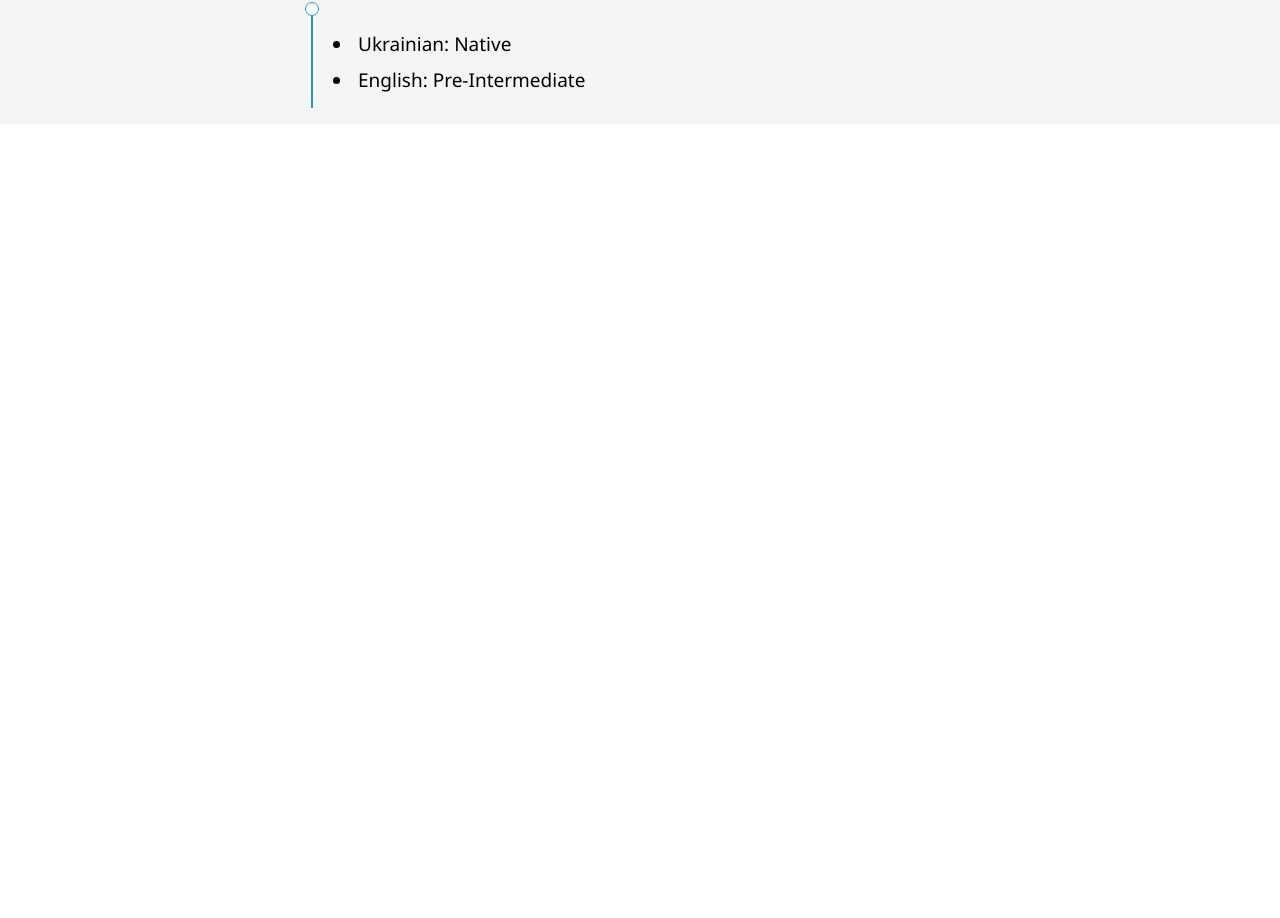
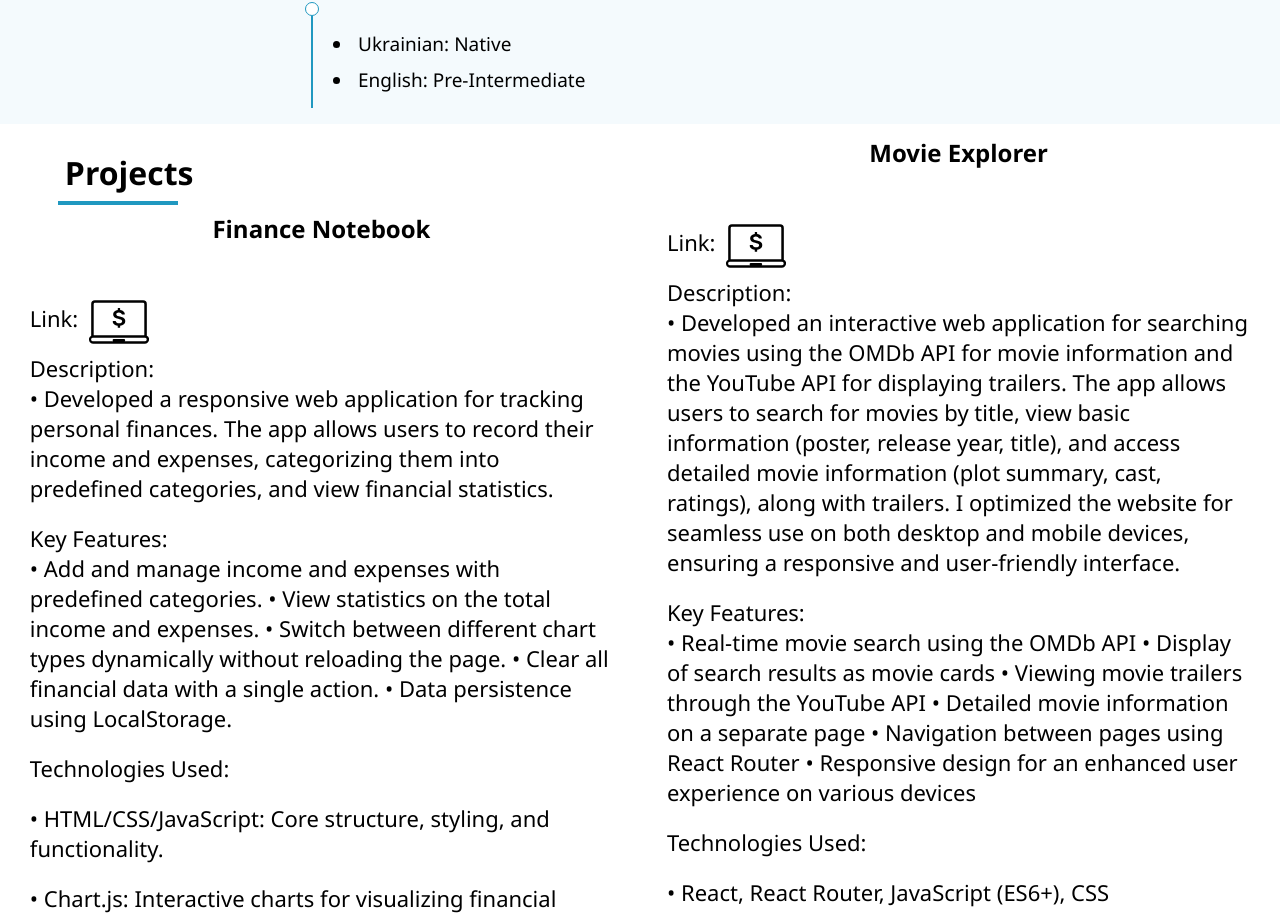
Before and after one commit to Parkhomov/Portfolio, a React (Vite) app: page / in a window 1280 px wide. Shown: the part 2646-3564 px from the top of the page. Before the commit the page ends 2770 px from the top, so only its background shows below. Built offline with nearby package versions, Linux system fonts and the light colour scheme.

Commit message:
projects_is_ready

```diff
--- a/src/css/Projects.css
+++ b/src/css/Projects.css
@@ -0,0 +1,89 @@
+.projects-container {
+    width: 100%;
+    height: 95%;
+    min-height: 100vh;
+    display: flex;
+    align-items: center;
+    justify-content: center;
+    flex-wrap: wrap;
+    transition: 1.5s ease-in-out all;
+    /* opacity: 0; */
+}
+
+.financeNotebook-container {
+    max-width: 49%;
+    width: 100%;
+    height: auto;
+    min-height: 50vh;
+    /* background-color: blue; */
+    margin: 5px;
+}
+
+
+
+.movieExplorer-container {
+    max-width: 49%;
+    width: 100%;
+    height: auto;
+    min-height: 50vh;
+    /* background-color: green; */
+    margin: 5px;
+}
+
+@media screen and (max-width: 998px) {
+    .financeNotebook-container, .movieExplorer-container {
+        max-width: 100%;
+    }
+}
+
+.projects-title {
+    margin: 7px;
+    font-family:'Segoe UI', Tahoma, Geneva, Verdana, sans-serif;
+    position: relative;
+    left: 50px;
+}
+
+.dsa {
+    position: relative;
+    left: 50px;
+}
+
+
+
+.res-title-h2 {
+    font-family:'Segoe UI', Tahoma, Geneva, Verdana, sans-serif;
+    margin: 7px;
+    text-align: center;
+}
+
+.financeNotebook-container ul, .movieExplorer-container ul {
+    font-family:'Segoe UI', Tahoma, Geneva, Verdana, sans-serif;
+    margin: 7px;
+    padding: 5px;
+    font-size: 22px;
+    font-weight: 500;
+    list-style: none;
+}
+.financeNotebook-container ul li, .movieExplorer-container ul li {
+    padding: 10px;
+}
+
+.financeNotebook-container ul li p, .movieExplorer-container ul li p {
+    font-weight: 400;
+}
+
+.project-image {
+    width: 60px;
+    height: 60px;
+    /* display: block; */
+    position: relative;
+    top: 25px;
+    left: 5px;
+    transition: all ease-in-out 0.5s;
+    background: none;
+}
+
+.project-image:hover {
+    transform: scale(120%);
+    box-shadow: 2px 30px 30px rgba(0,0,0,0.5);
+}
--- a/src/css/Resume.css
+++ b/src/css/Resume.css
@@ -7,7 +7,7 @@
     justify-content: center;
     flex-wrap: wrap;
     transition: 1.5s ease-in-out all;
-    background-color: whitesmoke;
+    background-color: #f4fafd;
     opacity: 0;
 }
 
@@ -45,7 +45,7 @@
     width: 12px;
     height: 12px;
     background-color: #fff;
-    border: 1px solid rgb(32, 152, 192);;
+    border: 1px solid rgb(32, 152, 192);
     border-radius: 50%;
 }
 
--- a/src/module/Projects.jsx
+++ b/src/module/Projects.jsx
@@ -1,6 +1,61 @@
+import "../css/Projects.css"
+
 function Projects() {
     return (
         <>
+            <div className="projects-container">
+                <div className="financeNotebook-container">
+                    <h1 className="projects-title">Projects</h1>
+                    <hr className="dsa" />
+                    <h2 className="res-title-h2">Finance Notebook </h2>
+                    <ul>
+                        <li>Link: <a target="_blank" href="https://parkhomov.github.io/FinanceNotebook/"><img className="project-image" src="/finnotebook.svg" alt="https://parkhomov.github.io/FinanceNotebook/" /></a></li>
+                        <li>Description:
+                            <p>• Developed a responsive web application for tracking personal finances. The app allows users
+                                to record their income and expenses, categorizing them into predefined categories,
+                                and view financial statistics.
+                            </p>
+                        </li>
+                        <li>Key Features:
+                            <p>• Add and manage income and expenses with predefined categories.
+                                • View statistics on the total income and expenses.
+                                • Switch between different chart types dynamically without reloading the page.
+                                • Clear all financial data with a single action.
+                                • Data persistence using LocalStorage.
+                            </p>
+                        </li>
+                        <li>Technologies Used: </li>
+                        <li><p>• HTML/CSS/JavaScript: Core structure, styling, and functionality.</p></li>
+                        <li><p>• Chart.js: Interactive charts for visualizing financial data.</p></li>
+                    </ul>
+                </div>
+                <div className="movieExplorer-container">
+                <h2 className="res-title-h2">Movie Explorer </h2>
+                    <ul>
+                        <li>Link: <a target="_blank" href="https://parkhomov.github.io/MovieExplorer/"><img className="project-image" src="/finnotebook.svg" alt="https://parkhomov.github.io/FinanceNotebook/" /></a></li>
+                        <li>Description:
+                            <p>• Developed an interactive web application for searching movies using the OMDb API for movie information and
+                                the YouTube API for displaying trailers. The app allows users to search for movies by title, view basic information
+                                (poster, release year, title), and access detailed movie information (plot summary, cast, ratings), along with trailers.
+                                I optimized the website for seamless use on both desktop and mobile devices, ensuring a responsive and user-friendly interface.
+                            </p>
+                        </li>
+                        <li>Key Features:
+                            <p>•	Real-time movie search using the OMDb API
+                                •	Display of search results as movie cards
+                                •	Viewing movie trailers through the YouTube API
+                                •	Detailed movie information on a separate page
+                                •	Navigation between pages using React Router
+                                •	Responsive design for an enhanced user experience on various devices
+
+                            </p>
+                        </li>
+                        <li>Technologies Used: </li>
+                        <li><p>• React, React Router, JavaScript (ES6+), CSS </p></li>
+                        <li><p>• REST APIs (OMDb API, YouTube API), Fetch API</p></li>
+                    </ul>
+                </div>
+            </div>
         </>
     )
 }
```
Also changed, not shown: public/finnotebook.svg (added).
